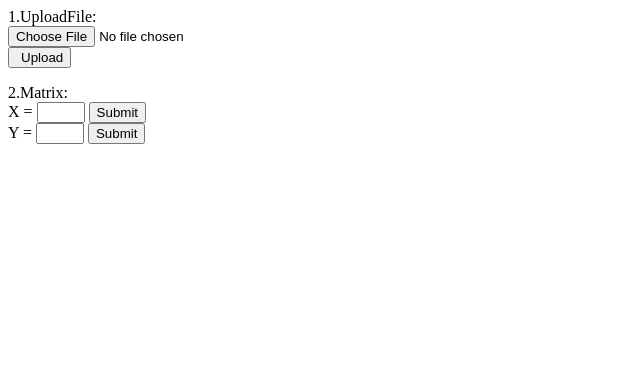
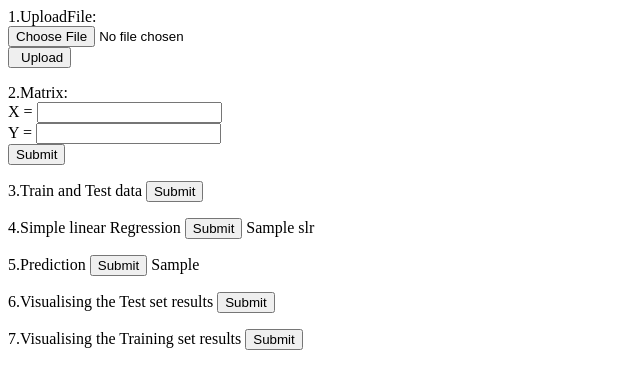
Before and after one commit to guneshprasads/ML_using_Django, a Django app: template ML/Openml/templates/upload_csv.html in a window 1280 px wide. Shown: the top 389 px of the page, without its empty margins (0-640 px from the left). Run offline with Django 3.2, Linux system fonts and the light colour scheme; the template is opened without the code that fills it: most values are stand-ins (such as "Sample title", 1, 10 or a date in 2020).

Commit message:
completed

```diff
--- a/ML/Openml/templates/upload_csv.html
+++ b/ML/Openml/templates/upload_csv.html
@@ -13,16 +13,47 @@
 </div>
 </form>
 
-<form action="/">
-  <label for="quantity">2.Matrix:</label>
+
+<form action="/xy/" method="GET">
+  <label for="name">2.Matrix:</label>
   <div>
-  <label for="quantity">X = </label>
-  <input type="number" id="quantity" name="quantity" min="1" max="5">
-  <input type="submit">
-  </div>
-  <div>
-  <label for="quantity">Y = </label>
-  <input type="number" id="quantity" name="quantity" min="1" max="5">
-  <input type="submit">
+    <div>
+    <label for="x">X = </label>
+    <input type="number" name="x" id="x" value="{{x}}">
+    </div>
+    <div>
+    <label for="y">Y = </label>
+    <input type="number" name="y" id="y" value="{{y}}">
+    </div>
+    <input type="submit">
   </div>
 </form>
+
+<form action="/train_test/" method='GET'>
+  <label for="name">3.Train and Test data</label>
+  <input type="submit">
+  {{msg}}
+</form>
+
+<form action="/slr/" method='GET'>
+  <label for="name">4.Simple linear Regression</label>
+  <input type="submit">
+  {{slr}}
+</form>
+
+<form action="/prediction/" method='GET'>
+  <label for="name">5.Prediction</label>
+  <input type="submit">
+  {{y_pred}}
+</form>
+
+
+<form action="/visual_testdata/" method='GET'>
+  <label for="name">6.Visualising the Test set results</label>
+  <input type="submit">
+</form>
+
+<form action="/visual_traindata/" method='GET'>
+  <label for="name">7.Visualising the Training set results</label>
+  <input type="submit">
+</form>
```
